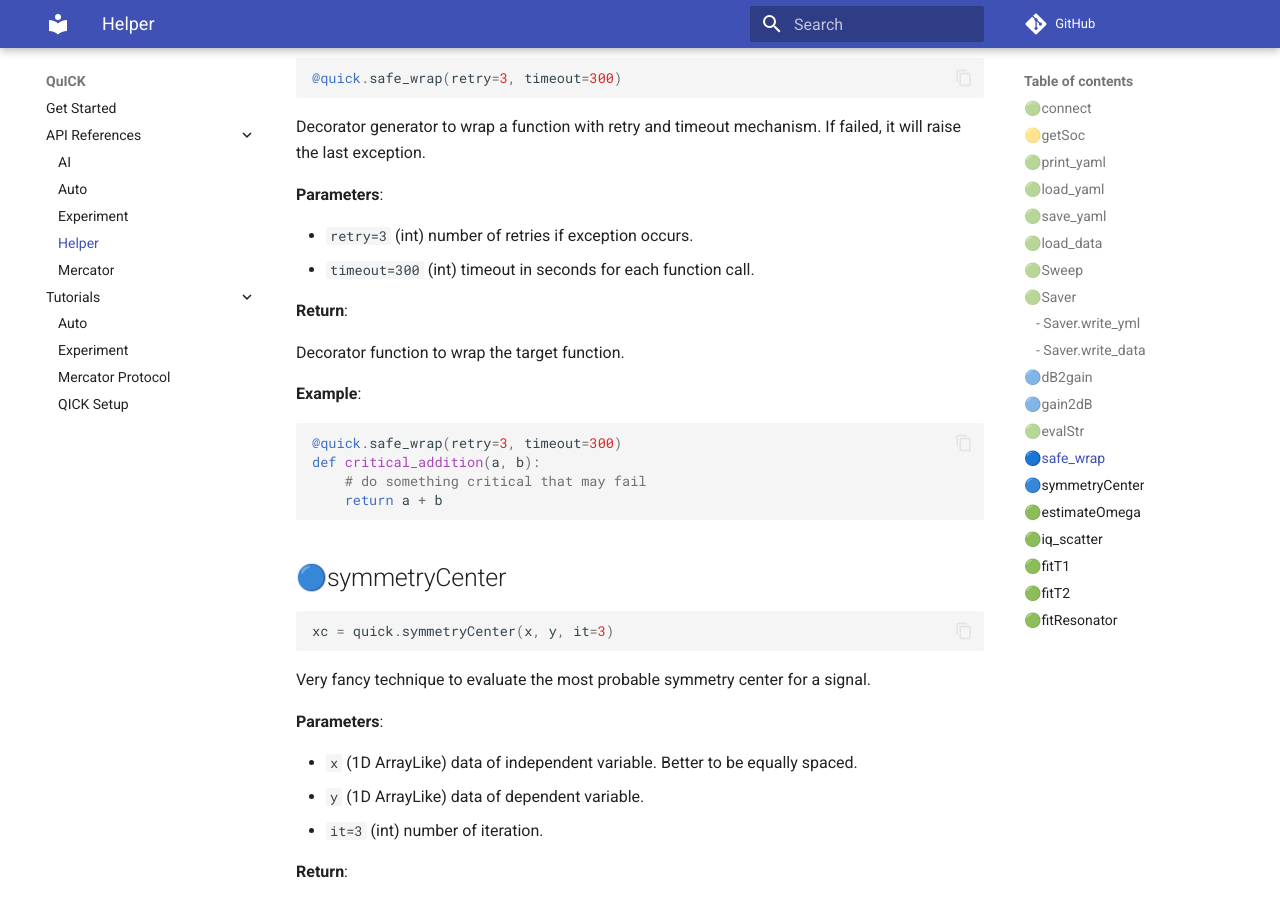
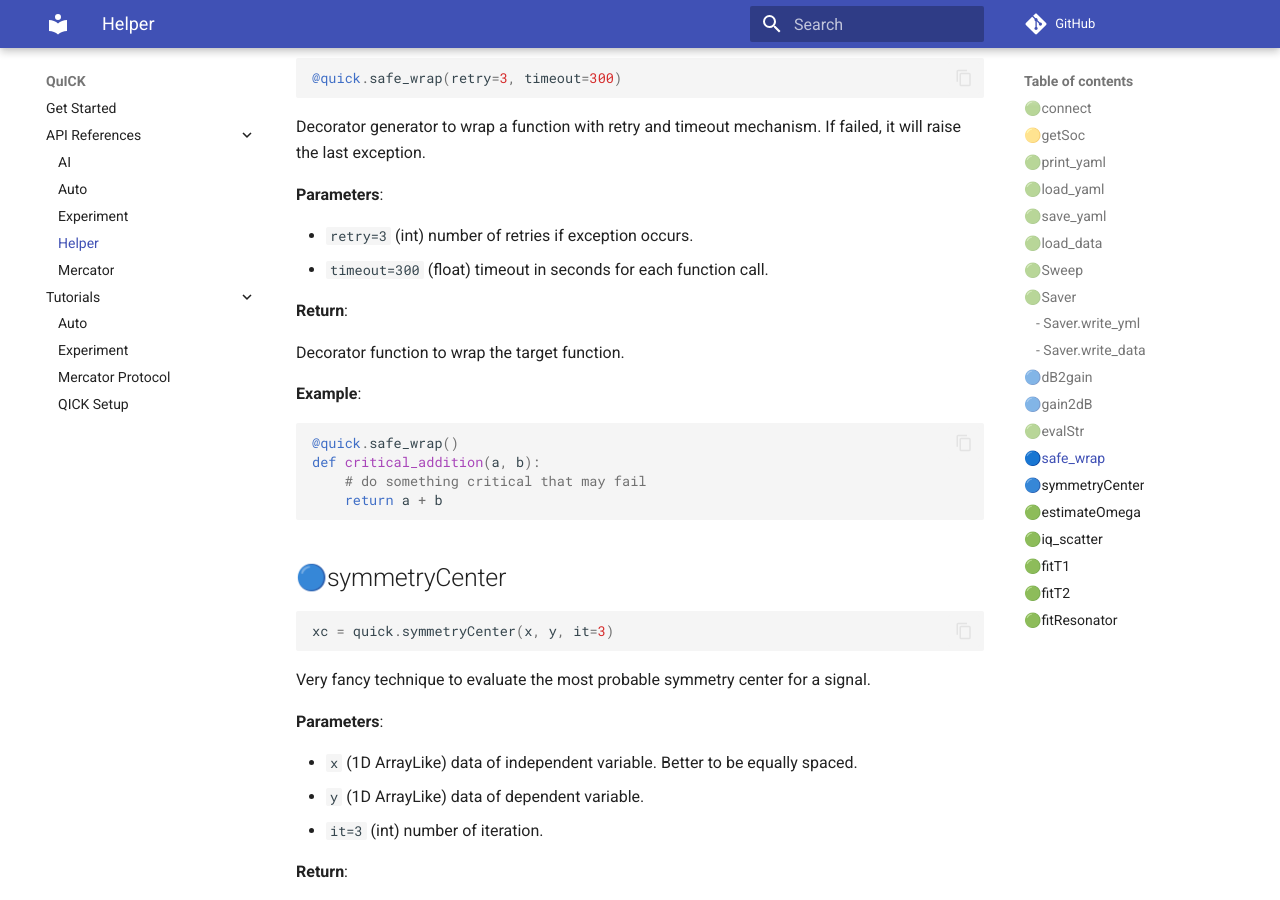
Before and after one commit to clelandlab/quick, an MkDocs documentation site: the page built from docs/API References/helper.md, in a window 1280 px wide and 900 px high, scrolled down 6186 px. Built offline with MkDocs 1.6.1 and Material for MkDocs 9.7.7, drawn with Linux system fonts in a browser that asks for light colours; comment, search, counter and statistics services are not loaded.

Commit message:
Update helper doc

````diff
--- a/docs/API References/helper.md
+++ b/docs/API References/helper.md
@@ -275,7 +275,7 @@ Decorator generator to wrap a function with retry and timeout mechanism. If fail
 **Parameters**:
 
 - `retry=3` (int) number of retries if exception occurs.
-- `timeout=300` (int) timeout in seconds for each function call.
+- `timeout=300` (float) timeout in seconds for each function call.
 
 **Return**:
 
@@ -284,7 +284,7 @@ Decorator function to wrap the target function.
 **Example**:
 
 ```python
-@quick.safe_wrap(retry=3, timeout=300)
+@quick.safe_wrap()
 def critical_addition(a, b):
     # do something critical that may fail
     return a + b
````
